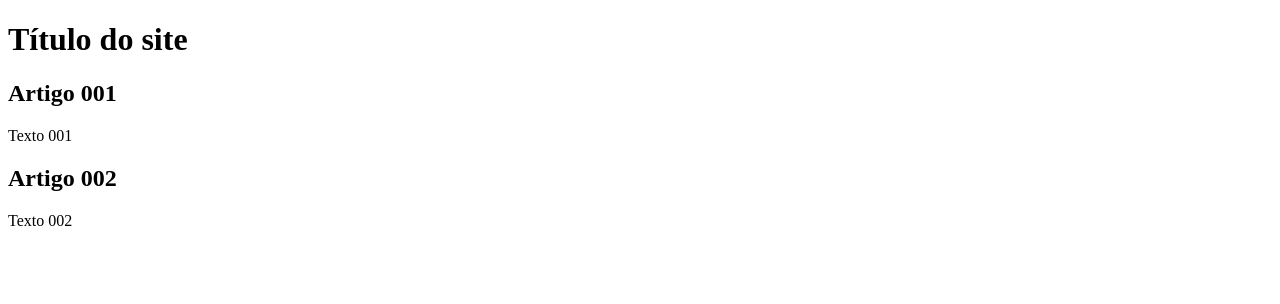
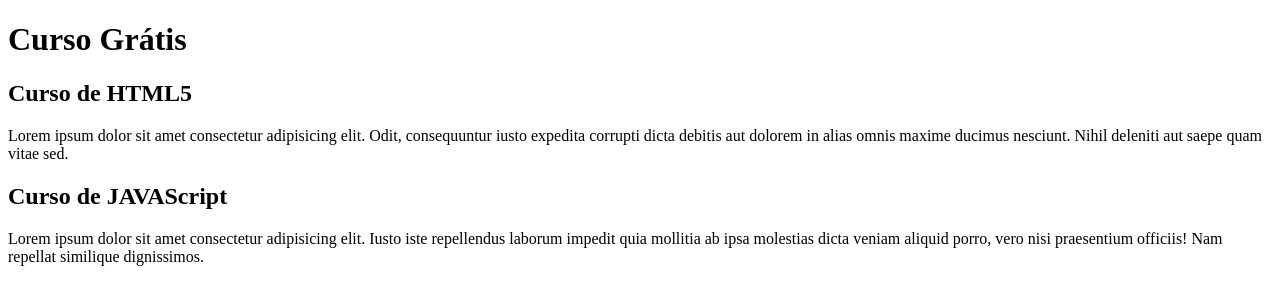
Before and after one commit to Chavinhoszita/projeto-site, a plain HTML site: page index.html in a window 1280 px wide. Drawn offline with Linux system fonts and the light colour scheme.

Commit message:
Comecei o conteúdo

```diff
--- a/index.html
+++ b/index.html
@@ -9,15 +9,17 @@
 <body>
     <main>
         <header>
-            <h1>Título do site</h1>
+            <h1>Curso Grátis</h1>
         </header>
         <article>
-            <h2>Artigo 001</h2>
-            <p>Texto 001</p>
+            <h2>Curso de HTML5 </h2>
+            <p>Lorem ipsum dolor sit amet consectetur adipisicing elit. Odit, consequuntur iusto expedita corrupti dicta debitis aut dolorem in alias omnis maxime ducimus nesciunt. Nihil deleniti aut saepe quam vitae sed.</p>
         </article>
         <article>
-            <h2>Artigo 002</h2>
-            <p>Texto 002</p>
+            <h2>Curso de JAVAScript</h2>
+            <p>Lorem ipsum dolor sit amet consectetur adipisicing elit. Iusto iste repellendus laborum impedit quia mollitia ab ipsa molestias dicta veniam aliquid porro, vero nisi praesentium officiis! Nam repellat similique dignissimos.
+
+            </p>
         </article>
     </main>
 </body>
```
